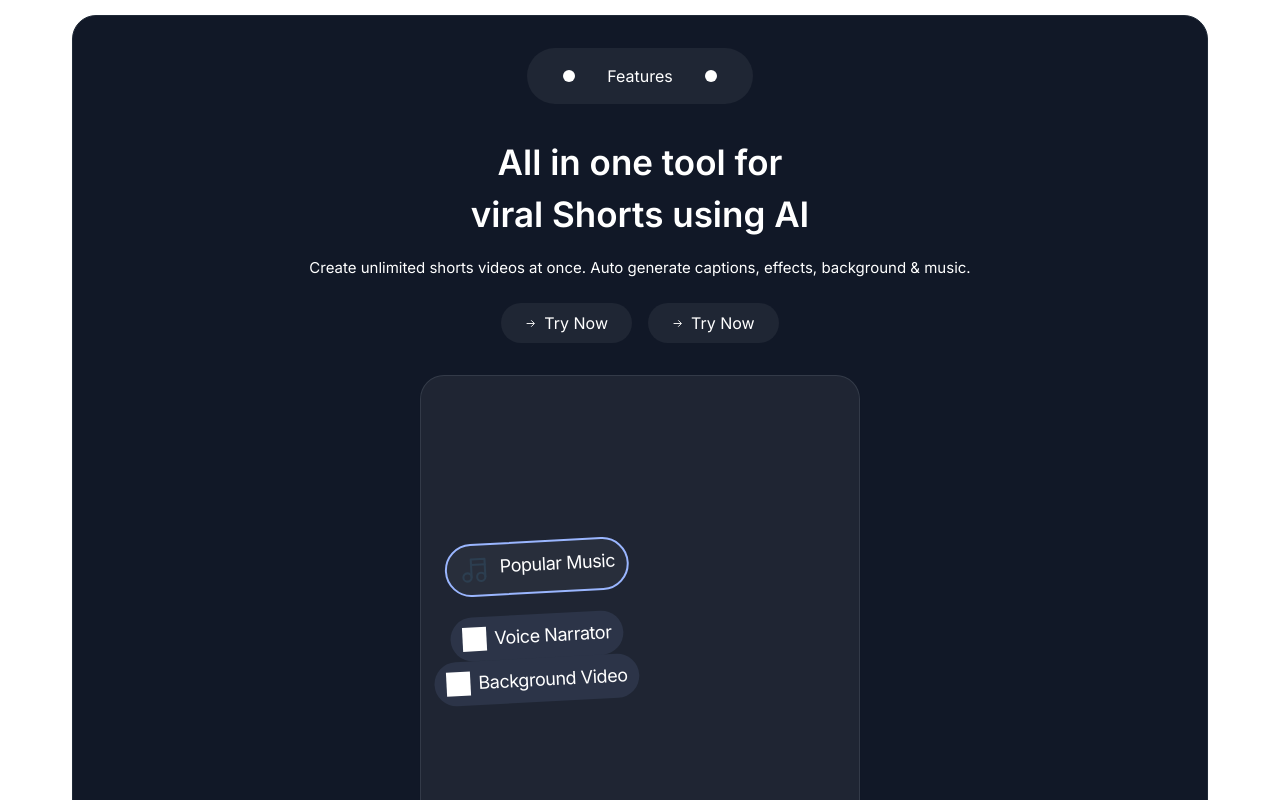
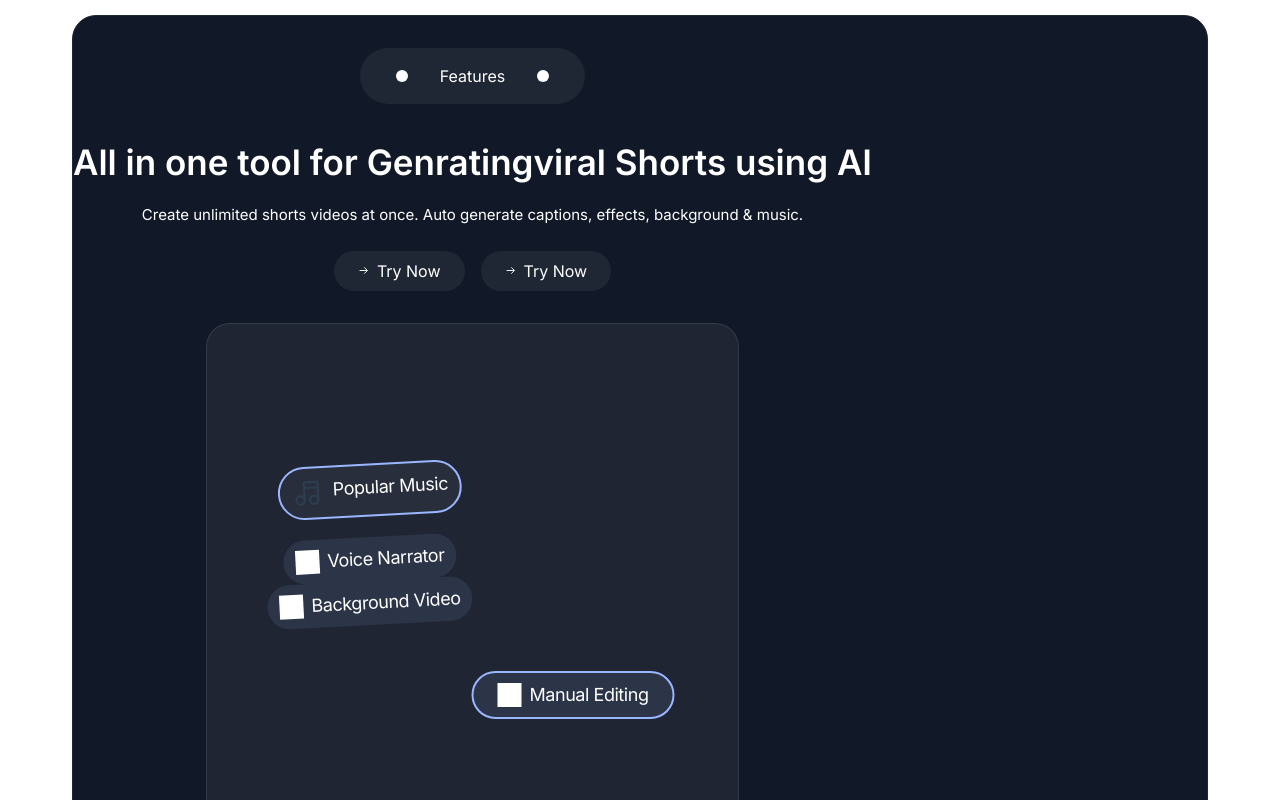
Before and after one commit to masterajima/crayo.ai, a Next.js app: page / in a window 1280 px wide. Shown: the part 1760-2560 px from the top of the page. Built offline with nearby package versions, Linux system fonts and the light colour scheme.

Commit message:
set mobile and large screen view

```diff
--- a/src/components/ui/home/tools.js
+++ b/src/components/ui/home/tools.js
@@ -5,9 +5,9 @@ import Link from 'next/link';
 
 const ToolsPage = () => {
   return (
-    <div className='flex flex-col items-center justify-center p-12  w-full'>
-      <Card className='flex flex-col items-center justify-center rounded-3xl border-gray-800  bg-gray-900 p-18 w-full h-full'>
-        <div className='flex flex-col items-center justify-center mt-8'>
+    <div className='flex flex-col md:items-center md:justify-center lg:p-12  w-full'>
+      <Card className='flex flex-col lg:items-start lg:justify-start md:items-center md:justify-center rounded-3xl border-gray-800  bg-gray-900 lg:p-18 w-full h-full'>
+        <div className='flex flex-col items-start justify-start md:items-center md:justify-center mt-8'>
           <Link
             href='/'
             className='flex bg-[#ffffff0f] items-center justify-center p-2 rounded-full px-3 border-white'>
@@ -18,8 +18,8 @@ const ToolsPage = () => {
             </div>
           </Link>
           <div className=' gap-4 flex flex-col items-center mt-8'>
-            <h2 className='w-[350px] text-[35px] font-semibold text-white'>
-              All in one tool for{' '}
+            <h2 className='md:w-[350px] lg:w-full text-[35px] font-semibold text-white'>
+              All in one tool for Genrating
               <span className='text-white text-[35px]'>viral Shorts using AI</span>
             </h2>
             <p className='text-[15px] text-white'>
@@ -81,7 +81,7 @@ const ToolsPage = () => {
               </Link>
             </div>
           </div>
-          <Card className='flex  items-center justify-center rounded-3xl bg-[#ffffff0f] border-[#e9f0ff1a] h-[540px]  w-2/3 mt-8 gap-12 mb-8'>
+          <Card className='flex  items-center justify-center rounded-3xl bg-[#ffffff0f] border-[#e9f0ff1a] lg:h-[540px]  w-full lg:w-2/3 lg:mt-8 gap-12 mb-8'>
             <div className='flex flex-col items-start'>
               <div className='flex itmems-start p-2 rounded-full px-3 gap-2 bg-[#e9f0ff0a] border-[#9ab6ff] border-2 rotate-[-0.0522561rad] -translate-x-1/2 -translate-y-1/2 mb-4'>
                 <div className='h-[33px] w-[33px]'>
@@ -140,6 +140,18 @@ const ToolsPage = () => {
                   Background Video
                 </span>
               </div>
+              <div className='flex items-center p-2 rounded-full  gap-2 bg-[#9ab7ff1a] border-[#9ab6ff] border-2 rotate-[0.000354249rad] translate-x-1/2 translate-y-1/2 px-6'>
+                <div className='h-[24px] w-[24px]'>
+                  <div className='w-full h-full  bg-white'>
+                    <svg style={{ width: '7', height: '7' }}>
+                      <use href='#svg1124643241'></use>
+                    </svg>
+                  </div>
+                </div>
+                <span className='text-white text-lg font-[Inter] tracking-tight '>
+                  Manual Editing
+                </span>
+              </div>
             </div>
           </Card>
         </div>
```
